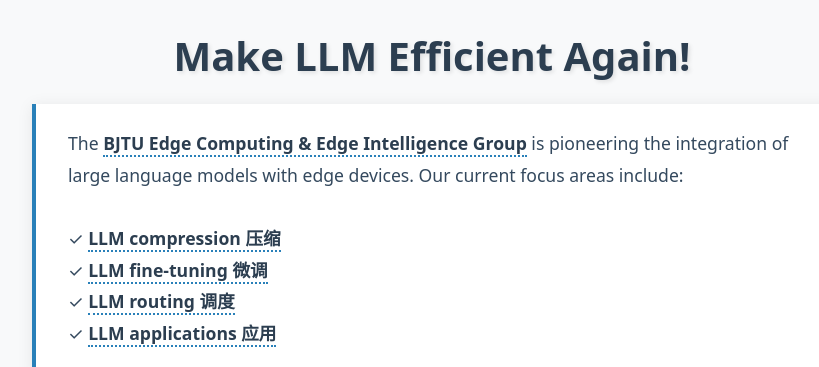
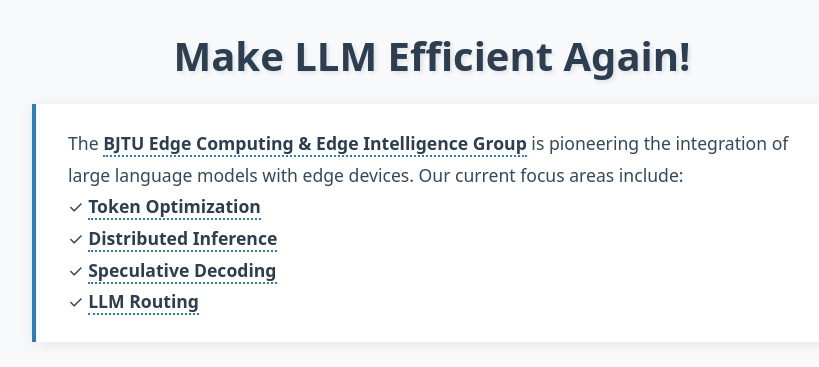
Before and after one commit to fangvv/Homepage, a Jekyll site: the page llm/llm.html, which Jekyll copies as it is, in a window 1280 px wide and 900 px high, cut to the strip 0-367 px from the top of the window. Shown: the whole strip, without its empty margins (208-1027 px from the left). Built offline with Jekyll 4.4.1, drawn with Linux system fonts in a browser that asks for light colours; comment, search, counter and statistics services are not loaded.

Commit message:
update llm

```diff
--- a/llm/llm.html
+++ b/llm/llm.html
@@ -127,11 +127,11 @@
         <div class="research-statement">
             <p class="statement-text">
                 The <span class="highlight">BJTU Edge Computing & Edge Intelligence Group</span> is pioneering the integration of large language models with edge devices. Our current focus areas include:
-                <br><br>
-                ✓ <span class="highlight">LLM compression 压缩</span><br>
-                ✓ <span class="highlight">LLM fine-tuning 微调</span><br>
-                ✓ <span class="highlight">LLM routing 调度</span><br>
-                ✓ <span class="highlight">LLM applications 应用</span>
+                <br>
+                ✓ <span class="highlight">Token Optimization</span><br>
+                ✓ <span class="highlight">Distributed Inference</span><br>
+                ✓ <span class="highlight">Speculative Decoding</span><br>
+                ✓ <span class="highlight">LLM Routing</span>
             </p>
         </div>
 
```
